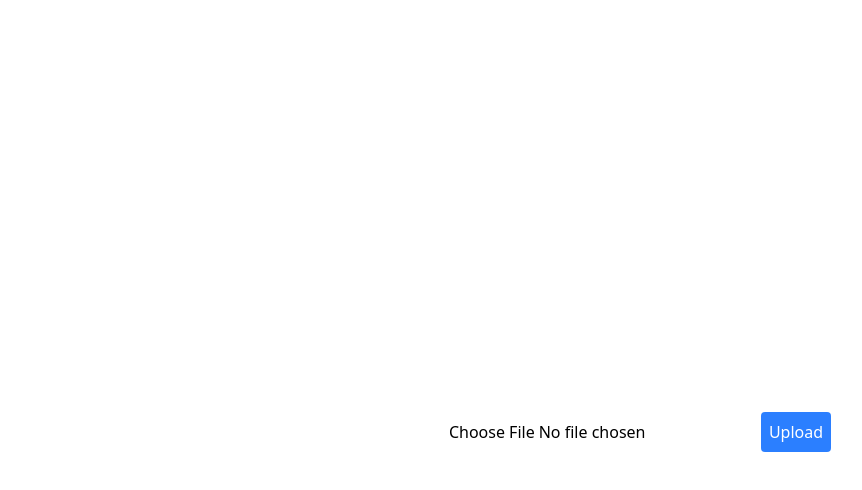
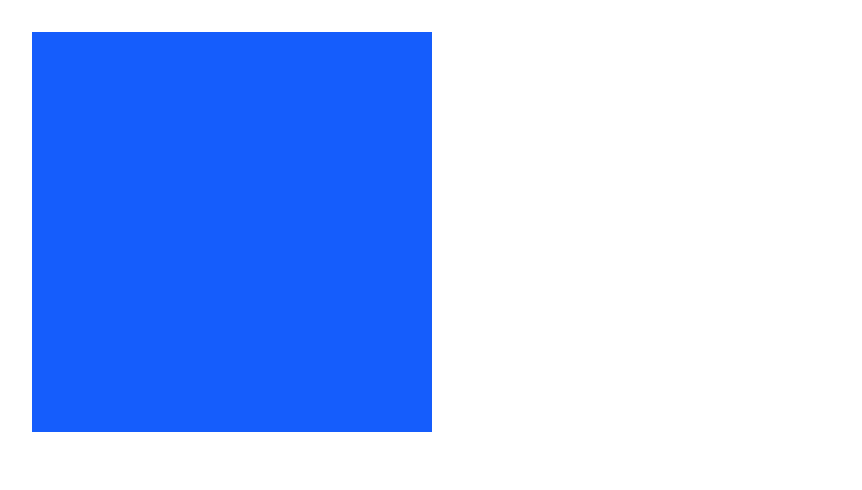
Before and after one commit to plnsliyanage/-Frontend--Ecommerce_website, a React app: page /test in a window 1280 px wide. Shown: the top 490 px of the page, without its empty margins (0-862 px from the left). Built offline with nearby package versions, Linux system fonts and the light colour scheme; the HTML template or start-up script is replaced by a standard one.

Commit message:
Update test page

```diff
--- a/src/pages/test.jsx
+++ b/src/pages/test.jsx
@@ -1,36 +1,5 @@
-import { useState } from "react";
-import mediaUpload from "../utils/mediaUpload";
-//import { createClient } from "@supabase/supabase-js";
-
-const anonKey =
-  "eyJhbGciOiJIUzI1NiIsInR5cCI6IkpXVCJ9.eyJpc3MiOiJzdXBhYmFzZSIsInJlZiI6ImtnaWhybnhxdGphbG1iZnpyZmZuIiwicm9sZSI6ImFub24iLCJpYXQiOjE3NjMwMDI1MTMsImV4cCI6MjA3ODU3ODUxM30.WVSUpOJZBnU1d-YK2UJe_5cen1w96qI045vsuXUwer4";
-const supabaseUrl = "https://kgihrnxqtjalmbfzrffn.supabase.co";
-
-//const supabase = createClient(supabaseUrl, anonKey)
-
 export default function TestPage() {
-  const [file, setFile] = useState(null);
-
-  async function uploadImage() {
-    const link = await mediaUpload(file);
-    console.log(link);
-  }
-
   return (
-    <div className="w-full h-full flex justify-center items-center">
-      <input
-        type="file"
-        onChange={(e) => {
-          // when file change the change file will move to the file in usestate
-          setFile(e.target.files[0]);
-        }}
-      />
-      <button
-        className="bg-blue-500 text-white p-2 rounded"
-        onClick={uploadImage}
-      >
-        Upload
-      </button>
-    </div>
+    <div className="w-[400px] h-[400px] bg-green-600 lg:bg-blue-600 relative"></div>
   );
 }
```
